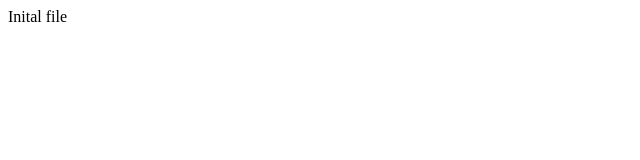
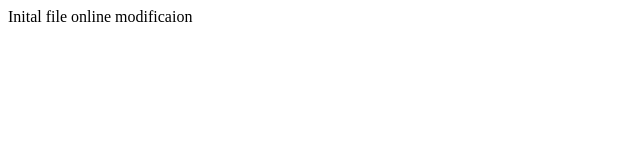
Before and after one commit to bugvvd/mygittest11, a plain HTML site: page index.html in a window 1280 px wide. Shown: the whole page, without its empty margins (0-640 px from the left). Drawn offline with Linux system fonts and the light colour scheme.

Commit message:
Online modification

```diff
--- a/index.html
+++ b/index.html
@@ -7,6 +7,7 @@
 </head>
 <body>
     Inital file
+    online modificaion
 </body>
 <script>
 
```
